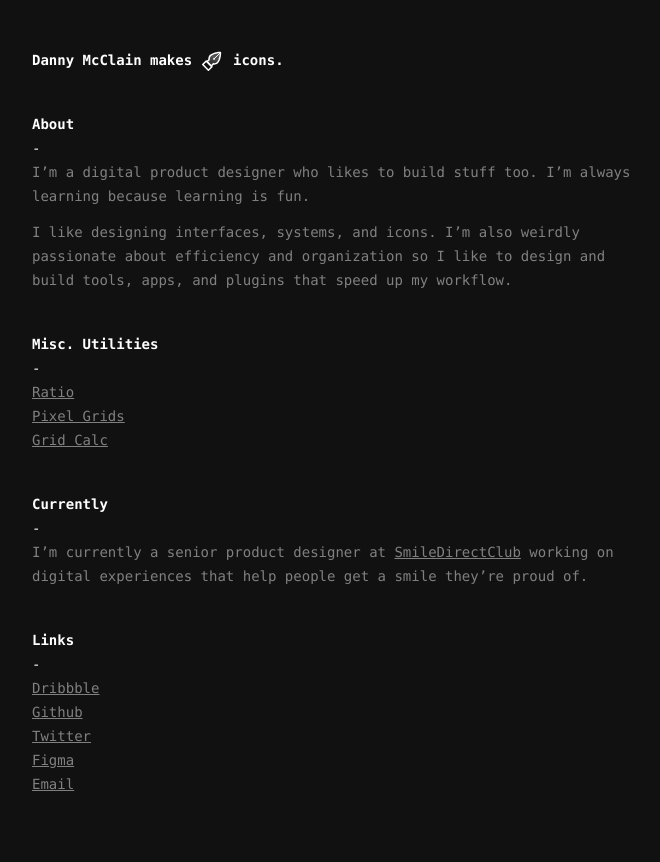
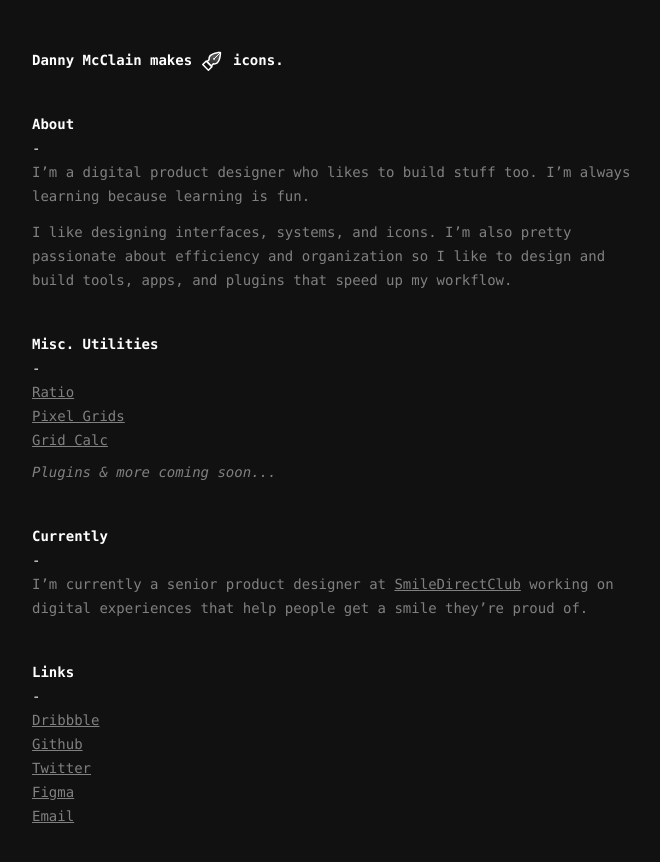
Before and after one commit to dannymcclain/danny, a Svelte app: page / in a window 1280 px wide. Shown: the top 862 px of the page, without its empty margins (16-676 px from the left). Built offline with nearby package versions, Linux system fonts and the light colour scheme.

Commit message:
added coming soon line

```diff
--- a/src/App.svelte
+++ b/src/App.svelte
@@ -97,6 +97,11 @@
   a:hover {
     color: #fff;
   }
+  em {
+    font-style: italic;
+    margin-top: 8px;
+    display: inline-block;
+  }
   @media (min-width: 700px) {
     main {
       padding: 40px;
@@ -160,7 +165,7 @@
       learning because learning is fun.
     </p>
     <p>
-      I like designing interfaces, systems, and icons. I’m also weirdly
+      I like designing interfaces, systems, and icons. I’m also pretty
       passionate about efficiency and organization so I like to design and build
       tools, apps, and plugins that speed up my workflow.
     </p>
@@ -177,6 +182,9 @@
         </li>
         <li>
           <a href="https://grid-calc.netlify.com">Grid Calc</a>
+        </li>
+        <li>
+          <em>Plugins & more coming soon...</em>
         </li>
       </ul>
     </div>
```
